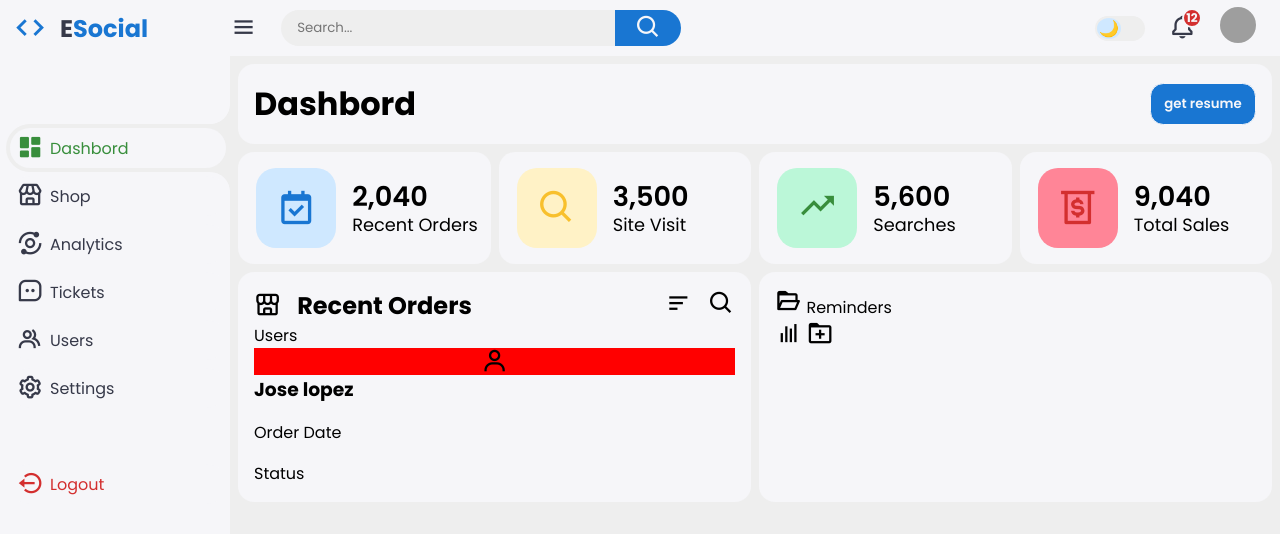
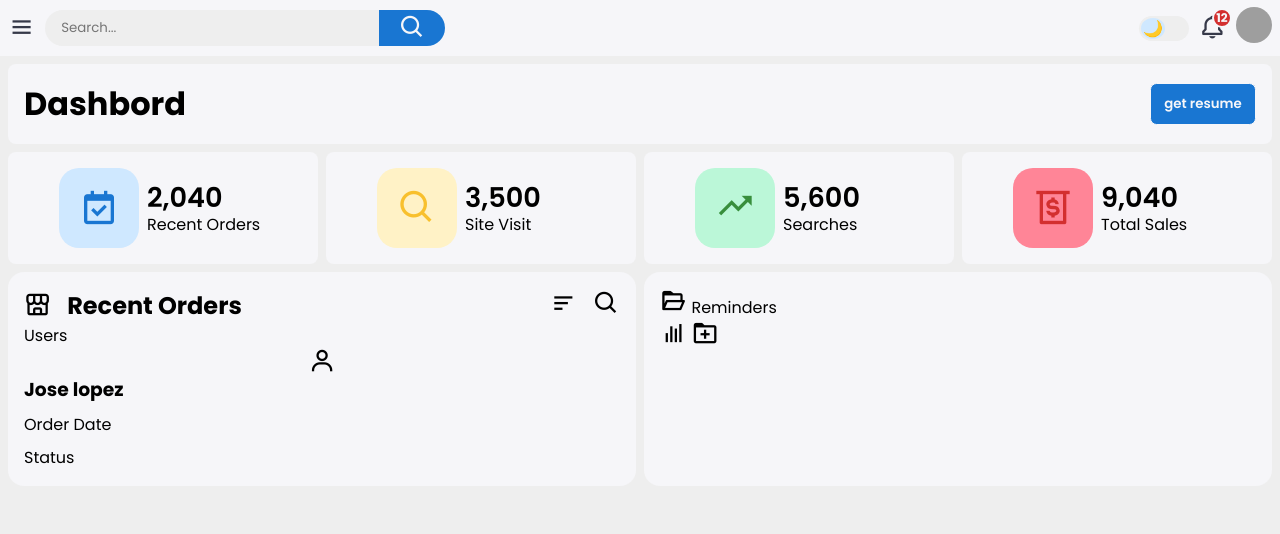
Before and after one commit to ammarAlaliS/dashbord.github.io, a website with bundled scripts: page index.html in a window 1280 px wide. Built offline with nearby package versions, Linux system fonts and the light colour scheme; grey boxes are pictures that could not be loaded.

Commit message:
fixed: sidebar

```diff
--- a/funtions/handleMenu.js
+++ b/funtions/handleMenu.js
@@ -2,7 +2,7 @@ const btn = document.getElementById("btn");
 const sidebar = document.getElementById('sidebar');
 
 export function inicializarBoton() {
-    let isClosed = false;
+    let isClosed = true;
 
     if (btn) {
         btn.addEventListener('click', () => {
--- a/index.html
+++ b/index.html
@@ -12,7 +12,7 @@
 <body>
     <!-- Sidebar -->
 
-    <div class="sidebar " id="sidebar">
+    <div class="sidebar close" id="sidebar">
         <a href="#" class="logo">
             <i class='bx bx-code'></i>
             <div class="logoName">
@@ -44,8 +44,8 @@
         <nav class="navbar">
             <i class='bx bx-menu' id="btn"></i>
             <form action="#">
-                <div class="formInput">
-                    <input type="serch" placeholder="Search...">
+                <div class="formInput formActive">
+                    <input class="" type="serch" placeholder="Search...">
                     <button class="search-btn" type="submit">
                         <i class='bx bx-search'></i>
                     </button>
--- a/style.css
+++ b/style.css
@@ -1,8 +1,8 @@
 @import url('https://fonts.googleapis.com/css2?family=Poppins:wght@300;400;500;600;700;800;900&display=swap');
 
 ::-webkit-scrollbar {
-    width: 2px;
-    height: 2px;
+    width: 0px;
+    height: 0%;
   }
 
 
@@ -78,7 +78,7 @@ body{
 }
 
 .sidebar.close{
-    width: 60px;
+    width: 0px;
 }
 
 .sidebar .logo{
@@ -189,17 +189,19 @@ body{
 }
 
 .sidebar.close~.content{
-    width: calc(100% - 60px);
-    left: 60px;
+    width: calc(100% - 0px);
+    left: 0px;
+    right: 0;
+
 }
 
 .content nav{
     height: 56px;
     background: var(--light);
-    padding: 0 24px 0 0;
+    padding: 0.5em;
     display: flex;
     align-items: center;
-    grid-gap: 24px;
+    grid-gap: 10px;
     position: fixed;
     top: 0px;
     left: 230px;
@@ -209,7 +211,7 @@ body{
     overflow-x: scroll;
 }
 .sidebar.close~.content > nav{
-    left: 60px;
+    left: 0px;
 }
 
 
@@ -341,7 +343,7 @@ body{
     flex-wrap: wrap;
     font-size: 1em;
     padding: 1em 1em;
-    border-radius: 1em;
+    border-radius: 0.5em;
     background-color: var(--light);
 
 }
@@ -353,7 +355,7 @@ body{
     padding: 1.5em 1em;
     background-color: var(--primary);
     color: var(--light);
-    border-radius: 1em;
+    border-radius: 0.5em;
     border: 1px solid var(--light);
     font-weight: 600;
     cursor: pointer;
@@ -371,7 +373,7 @@ body{
 .grid div{
     background:var(--light);
     min-height: 7em;
-    border-radius: 1em;
+    border-radius: 0.5em;
     display: flex;
     gap: 1em;
     padding: 1%;
@@ -382,7 +384,7 @@ body{
     display: flex;
     align-items: center;
     justify-content: center;
-    gap: 1em;
+    gap: 0.5em;
 }
 .info{
     width: 120px;
@@ -397,7 +399,7 @@ body{
 }
 .info .title{
     font-weight: 400;
-    font-size: 1.11em;
+    font-size: 1.em;
 }
 
 .grid article .bx{
@@ -465,13 +467,27 @@ table{
 
 .mainGrid{
     display: grid;
-    grid-template-columns: repeat(auto-fit, minmax(250px, 1fr));
-    gap: 1em;
+    grid-template-columns: repeat(auto-fit, minmax(500px, 1fr));
+    gap: 0.5em;
 }
 .mainGrid .bx{
     display: flex;
     flex-direction: column;
     align-items: center;
+}
 
-    background-color: red;
+
+/* media */
+
+@media screen and (min-width:320px )and (max-width:768px) {
+    .content nav form{
+        max-width: 250px;
+        width: 100%;
+        margin-right: auto;
+
+    }
+    .formActive{
+        min-width: 100px;
+        transition: all 0.3s ease;
+    }
 }
```
Also changed, not shown: funtions/inputSerch.js (added, +7 -0 lines).
